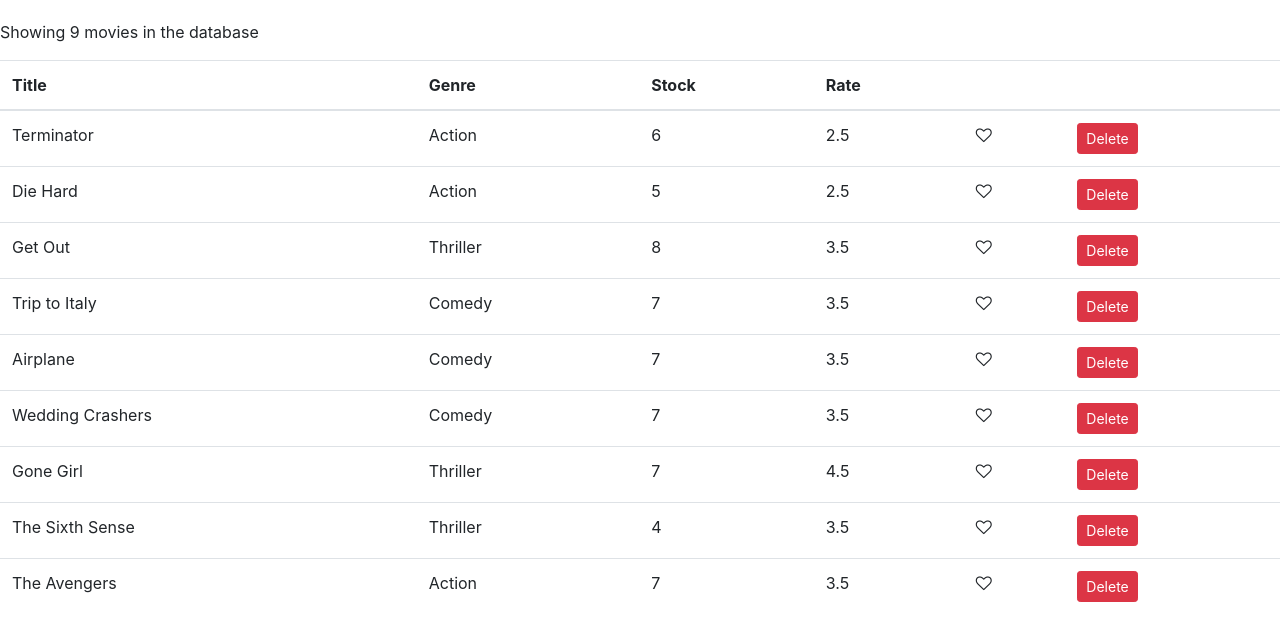
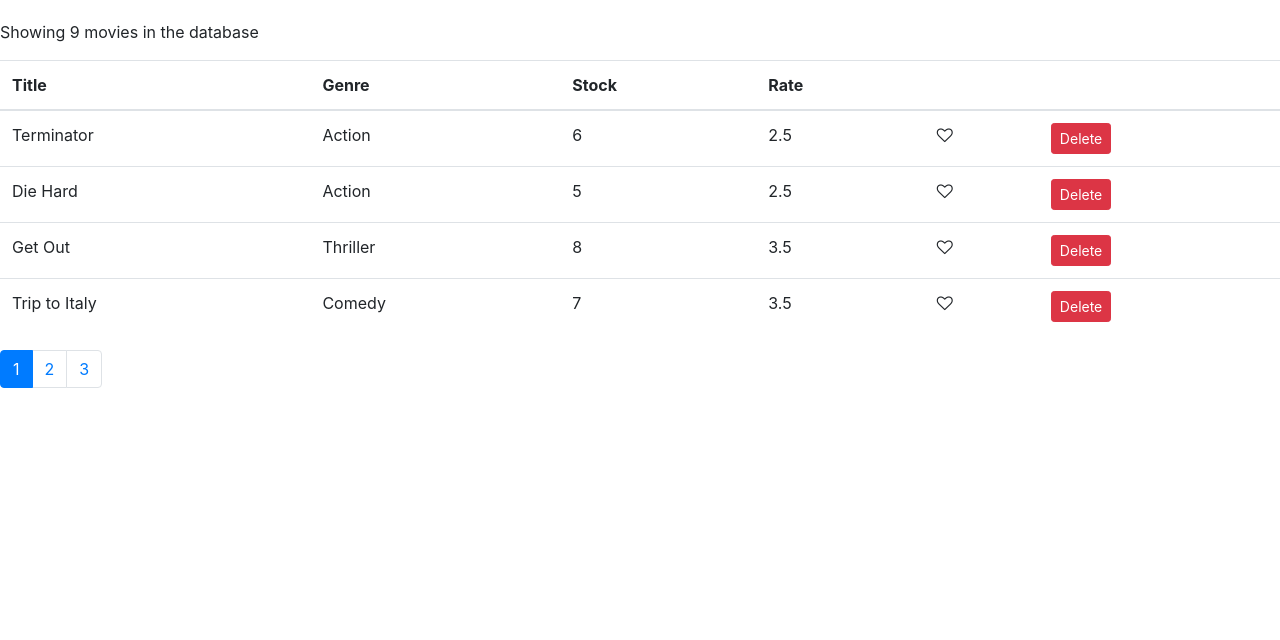
Before and after one commit to EmanueleDB/Movies-App-Client, a React (Create React App) app in the folder client/: page / in a window 1280 px wide. Shown: the top 640 px of the page. Built offline with nearby package versions, Linux system fonts and the light colour scheme.

Commit message:
Added Pagination

```diff
--- a/client/package.json
+++ b/client/package.json
@@ -8,6 +8,7 @@
     "@testing-library/user-event": "^7.2.1",
     "bootstrap": "^4.4.1",
     "font-awesome": "^4.7.0",
+    "lodash": "^4.17.15",
     "react": "^16.12.0",
     "react-dom": "^16.12.0",
     "react-scripts": "3.3.0"
--- a/client/src/App.js
+++ b/client/src/App.js
@@ -1,10 +1,12 @@
 import React from 'react';
 import './App.css';
-import Movies from './components/movies'
+import Movies from './components/Movies'
 
 function App() {
   return (
+    <div>
     <Movies />
+    </div>
   );
 }
 
--- /dev/null
+++ b/client/src/common/Pagination.jsx
@@ -0,0 +1,31 @@
+import React from "react";
+import _ from "lodash";
+
+const Pagination = props => {
+  const { itemsCount, pageSize, currentPage, onPageChange } = props;
+  console.log('currentPage:', currentPage)
+  const pagesCount = Math.ceil(itemsCount / pageSize);
+  console.log('pageCount:', pagesCount);
+
+  if (pagesCount === 1) return null;
+  const pages = _.range(1, pagesCount + 1);
+
+  return (
+    <nav>
+      <ul className="pagination">
+        {pages.map(page => (
+          <li
+            key={page}
+            className={page === currentPage ? "page-item active" : "page-item"}
+          >
+            <a className="page-link" href="/#" onClick={() => onPageChange(page)}>
+              {page}
+            </a>
+          </li>
+        ))}
+      </ul>
+    </nav>
+  );
+};
+
+export default Pagination;
--- a/client/src/components/movies.jsx
+++ b/client/src/components/movies.jsx
@@ -1,16 +1,26 @@
 import React, { Component } from "react";
 import { getMovies } from "../services/fakeMovieService";
-import Like from "../common/like";
+import Like from "../common/Like";
+import Pagination from "../common/Pagination";
+import { paginate } from '../utils/paginate'
 
 class Movies extends Component {
   state = {
-    movies: getMovies()
+    movies: getMovies(),
+    currentPage: 1,
+    pageSize: 4
   };
 
   handleDelete = movie => {
-    const movies = this.state.movies.filter(m => m._id !== movie._id);
-    this.setState({ movies });
-  };
+      const movies = this.state.movies.filter(m => m._id !== movie._id);
+      const {
+          currentPage,
+          pageSize
+      } = this.state;
+      this.setState({movies: movies});
+      if (currentPage > 1 && movies.length % pageSize === 0 && (currentPage * pageSize) > movies.length)
+          this.handlePageChange(currentPage - 1);
+    }
 
   handleLike = movie => {
     const movies = [...this.state.movies]; // cloning the state
@@ -20,10 +30,17 @@
     this.setState({ movies }); //returning the new state
   };
 
+  handlePageChange = page => {
+    this.setState({ currentPage: page });
+  };
+
   render() {
     const { length: count } = this.state.movies;
+    const { pageSize, currentPage, movies: allMovies } = this.state;
     console.log("Movies:", this.state.movies);
     if (count === 0) return <p>There are no Movies!</p>;
+    const movies = paginate(allMovies, currentPage, pageSize)
+    console.log(allMovies)
     return (
       <React.Fragment>
         <p>Showing {count} movies in the database</p>
@@ -39,7 +56,7 @@
             </tr>
           </thead>
           <tbody>
-            {this.state.movies.map(movie => (
+            {movies.map(movie => (
               <tr key={movie._id}>
                 <td>{movie.title}</td>
                 <td>{movie.genre.name}</td>
@@ -63,6 +80,12 @@
             ))}
           </tbody>
         </table>
+        <Pagination
+          itemsCount={count}
+          pageSize={pageSize}
+          currentPage={currentPage}
+          onPageChange={this.handlePageChange}
+        />
       </React.Fragment>
     );
   }
--- /dev/null
+++ b/client/src/utils/paginate.js
@@ -0,0 +1,11 @@
+import _ from "lodash";
+
+export const paginate = (items, pageNumber, pageSize) => {
+  const startIndex = (pageNumber - 1) * pageSize;
+  console.log('startIndex', startIndex);
+  return _(items)
+    .slice(startIndex)
+    .take(pageSize)
+    .value();
+}
+//this will return a lodash object
```
Also changed, not shown: 1 other file (tests, documents, lock files or other folders).
